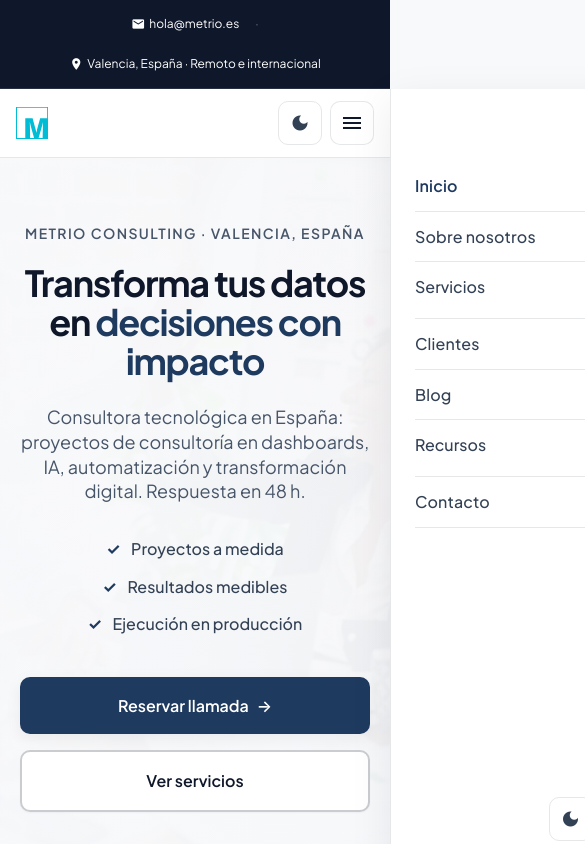
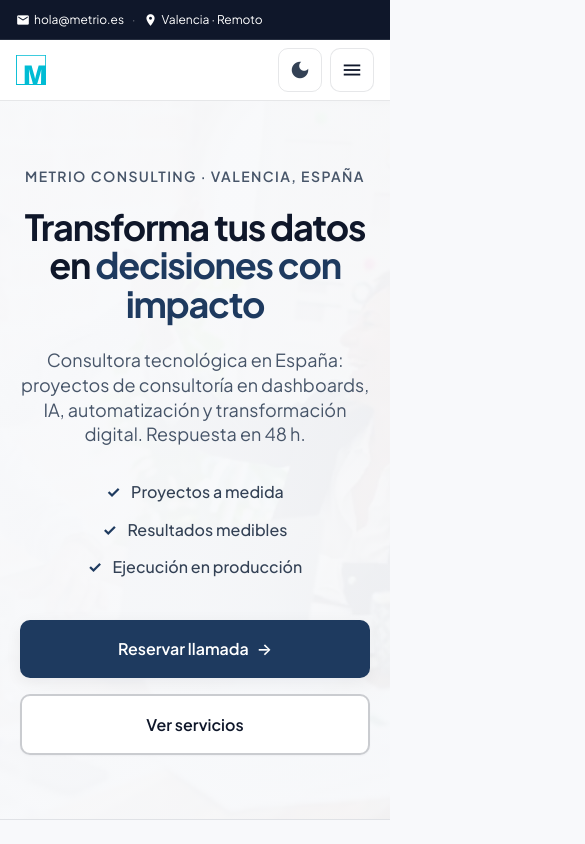
Before and after one commit to Metrio-ai/metrio-webpage, a React (Vite) app: page / in a window 390 px wide. Shown: the top 844 px of the page, 585 px wide, since content can reach past the window. Built offline with nearby package versions, Linux system fonts and the light colour scheme.

Commit message:
Arreglar header responsive: menú móvil funcional al redimensionar.
El drawer salía del flujo del header (backdrop-filter) y no respondía; ahora se renderiza por portal con burger y overlay fiables.

Co-authored-by: Cursor <cursoragent@cursor.com>

```diff
--- a/src/components/Header.css
+++ b/src/components/Header.css
@@ -41,12 +41,14 @@
 .headerTopbarInner {
   max-width: var(--container-max);
   margin: 0 auto;
-  padding: var(--space-2) var(--section-padding-x);
+  padding: 0.35rem var(--section-padding-x);
   display: flex;
-  flex-wrap: wrap;
+  flex-wrap: nowrap;
   align-items: center;
   justify-content: center;
-  gap: var(--space-2) var(--space-4);
+  gap: var(--space-2) var(--space-3);
+  min-height: 32px;
+  overflow: hidden;
 }
 
 .headerTopbarLink,
@@ -54,8 +56,9 @@
   display: inline-flex;
   align-items: center;
   gap: var(--space-1);
-  min-height: 32px;
+  min-height: 28px;
   color: #fff;
+  white-space: nowrap;
   transition: opacity var(--transition-base);
 }
 
@@ -67,18 +70,22 @@
 .headerTopbarLink .material-icons,
 .headerTopbarText .material-icons {
   font-size: 14px;
+  flex-shrink: 0;
 }
 
 .headerTopbarSep {
   opacity: 0.4;
+  flex-shrink: 0;
 }
 
-.headerTopbarSep--desktop,
-.headerTopbarLink--desktop {
+.headerTopbarSep--wide,
+.headerTopbarLink--wide {
   display: none;
 }
 
 .headerMain {
+  position: relative;
+  z-index: 2;
   background: var(--color-header-bg);
   backdrop-filter: blur(16px);
   -webkit-backdrop-filter: blur(16px);
@@ -92,7 +99,9 @@
   padding: var(--space-3) var(--section-padding-x);
   display: flex;
   align-items: center;
+  justify-content: space-between;
   gap: var(--space-4);
+  min-height: 64px;
 }
 
 .headerLogoLink {
@@ -109,17 +118,18 @@
 }
 
 .headerLogo {
-  height: 38px;
+  height: 36px;
   width: auto;
   display: block;
 }
 
-.headerNav {
+/* Desktop nav — inside header bar */
+.headerNav--desktop {
   flex: 1;
   display: flex;
   align-items: center;
   justify-content: flex-end;
-  gap: var(--space-4);
+  gap: var(--space-3);
   min-width: 0;
 }
 
@@ -127,7 +137,7 @@
   display: flex;
   align-items: center;
   flex-wrap: nowrap;
-  gap: var(--space-1);
+  gap: 0;
   list-style: none;
   margin: 0;
   padding: 0;
@@ -137,7 +147,7 @@
   display: inline-flex;
   align-items: center;
   min-height: 44px;
-  padding: var(--space-2) var(--space-3);
+  padding: var(--space-2) var(--space-2);
   font-size: var(--text-sm);
   font-weight: var(--font-medium);
   color: var(--color-text);
@@ -174,27 +184,39 @@
   margin-left: var(--space-2);
 }
 
-.headerThemeToggle {
-  display: flex;
+.headerThemeToggle,
+.headerBurger {
+  display: inline-flex;
   align-items: center;
   justify-content: center;
   width: 44px;
   height: 44px;
+  flex-shrink: 0;
   background: transparent;
   border: 1px solid var(--color-border);
   border-radius: var(--radius-md);
   color: var(--color-text);
+  cursor: pointer;
   transition: border-color var(--transition-base), color var(--transition-base), background var(--transition-base);
 }
 
-.headerThemeToggle:hover {
+.headerThemeToggle:hover,
+.headerBurger:hover {
   border-color: var(--color-border-strong);
   color: var(--color-accent);
   background: var(--color-bg-subtle);
 }
 
-.headerThemeToggle .material-icons {
-  font-size: 20px;
+.headerThemeToggle .material-icons,
+.headerBurger .material-icons {
+  font-size: 22px;
+  line-height: 1;
+  pointer-events: none;
+}
+
+.headerBurger {
+  background: var(--color-bg-elevated);
+  color: var(--color-text-strong);
 }
 
 .headerCtaBtn {
@@ -203,7 +225,7 @@
   justify-content: center;
   min-height: 44px;
   min-width: 44px;
-  padding: var(--space-2) var(--space-5);
+  padding: var(--space-2) var(--space-4);
   font-size: var(--text-sm);
   font-weight: var(--font-semibold);
   color: #fff !important;
@@ -221,77 +243,67 @@
 }
 
 .headerMobileActions {
-  display: none;
+  display: flex;
   align-items: center;
   gap: var(--space-2);
+  flex-shrink: 0;
   margin-left: auto;
+  position: relative;
+  z-index: 3;
 }
 
-.headerBurger {
-  display: flex;
-  align-items: center;
-  justify-content: center;
-  width: 44px;
-  height: 44px;
-  background: var(--color-bg-elevated);
-  border: 1px solid var(--color-border);
-  border-radius: var(--radius-md);
-  color: var(--color-text-strong);
-}
-
-.headerBurger .material-icons {
-  font-size: 24px;
-}
-
-.headerOverlay {
-  display: none;
-}
-
-@media (min-width: 1180px) {
-  .headerTopbarSep--desktop,
-  .headerTopbarLink--desktop {
-    display: inline-flex;
-  }
-
-  .headerNav {
-    display: flex !important;
-  }
-
-  .headerMobileActions {
-    display: none !important;
-  }
-}
-
-@media (max-width: 1179px) {
-  .headerMobileActions {
-    display: flex;
-  }
-
-  .headerNav {
+/* Mobile drawer — sibling of headerMain (avoids backdrop-filter containing-block bug) */
+.headerDrawer {
   position: fixed;
   top: 0;
   right: 0;
-    z-index: 210;
-    width: min(100%, 360px);
+  z-index: 220;
+  width: min(100vw - 3rem, 360px);
   height: 100dvh;
+  height: 100vh;
+  display: flex;
   flex-direction: column;
-    align-items: stretch;
-    justify-content: flex-start;
-    gap: 0;
-    padding: calc(72px + env(safe-area-inset-top, 0)) var(--space-6) var(--space-8);
+  padding:
+    calc(env(safe-area-inset-top, 0px) + var(--space-4))
+    var(--space-5)
+    calc(env(safe-area-inset-bottom, 0px) + var(--space-6));
   background: var(--color-bg-elevated);
   border-left: 1px solid var(--color-border);
   box-shadow: var(--shadow-lg);
-    transform: translateX(100%);
-    transition: transform var(--transition-smooth);
+  transform: translate3d(105%, 0, 0);
+  transition: transform 0.28s cubic-bezier(0.4, 0, 0.2, 1);
   overflow-y: auto;
+  overscroll-behavior: contain;
+  -webkit-overflow-scrolling: touch;
+  visibility: hidden;
+  pointer-events: none;
 }
 
-  .headerNav--open {
-    transform: translateX(0);
+.headerDrawer--open {
+  transform: translate3d(0, 0, 0);
+  visibility: visible;
+  pointer-events: auto;
 }
 
-  .headerNavList {
+.headerDrawerTop {
+  display: flex;
+  align-items: center;
+  justify-content: space-between;
+  gap: var(--space-3);
+  margin-bottom: var(--space-4);
+  padding-bottom: var(--space-3);
+  border-bottom: 1px solid var(--color-border);
+}
+
+.headerNav--mobile {
+  display: flex;
+  flex-direction: column;
+  flex: 1;
+  gap: 0;
+  min-height: 0;
+}
+
+.headerNav--mobile .headerNavList {
   flex-direction: column;
   align-items: stretch;
   gap: 0;
@@ -299,59 +311,113 @@
   margin-bottom: var(--space-6);
 }
 
-  .headerNavList > li {
+.headerNav--mobile .headerNavList > li {
   border-bottom: 1px solid var(--color-border);
 }
 
-  .headerNavLink {
+.headerNav--mobile .headerNavLink {
   width: 100%;
-    min-height: 48px;
+  min-height: 52px;
   padding: var(--space-3) 0;
   font-size: var(--text-base);
   border-bottom: none;
   white-space: normal;
 }
 
-  .headerNavActions {
+.headerNav--mobile .headerNavActions {
   flex-direction: column;
   width: 100%;
   margin-left: 0;
   margin-top: auto;
   gap: var(--space-3);
+  padding-top: var(--space-4);
 }
 
-  .headerCtaBtn {
+.headerNav--mobile .headerCtaBtn {
   width: 100%;
-    min-height: 48px;
+  min-height: 52px;
   font-size: var(--text-base);
 }
 
 .headerOverlay {
-    display: block;
   position: fixed;
   inset: 0;
-    z-index: 205;
-    background: rgba(15, 23, 42, 0.45);
+  z-index: 210;
+  display: block;
+  margin: 0;
+  padding: 0;
   border: none;
+  background: rgba(15, 23, 42, 0.48);
   cursor: pointer;
+  -webkit-tap-highlight-color: transparent;
+}
+
+@media (min-width: 1100px) {
+  .headerTopbarSep--wide,
+  .headerTopbarLink--wide {
+    display: inline-flex;
+  }
+
+  .headerNavLink {
+    padding: var(--space-2) var(--space-3);
   }
 }
 
-@media (max-width: 520px) {
+@media (max-width: 1099px) {
+  .headerMain {
+    /* Solid bar on mobile: blur not needed and can trap fixed children */
+    backdrop-filter: none;
+    -webkit-backdrop-filter: none;
+    background: var(--color-bg-elevated);
+  }
+}
+
+@media (max-width: 640px) {
+  .headerTopbarInner {
+    padding-inline: var(--space-4);
+    gap: var(--space-2);
+    justify-content: flex-start;
+    overflow-x: auto;
+    scrollbar-width: none;
+  }
+
+  .headerTopbarInner::-webkit-scrollbar {
+    display: none;
+  }
+
+  .headerTopbarEmail {
+    max-width: 42vw;
+    overflow: hidden;
+    text-overflow: ellipsis;
+  }
+
   .headerMainInner {
-    padding: var(--space-3) var(--space-4);
+    padding: var(--space-2) var(--space-4);
+    min-height: 56px;
   }
 
   .headerLogo {
-    height: 32px;
+    height: 30px;
+  }
+
+  .headerDrawer {
+    width: min(100vw - 2rem, 100%);
+    padding-inline: var(--space-4);
+  }
+}
+
+@media (max-width: 380px) {
+  .headerTopbarText {
+    display: none;
+  }
+
+  .headerTopbarSep:not(.headerTopbarSep--wide) {
+    display: none;
   }
 }
 
 @media (prefers-reduced-motion: reduce) {
-  .headerNav {
-    transition: none;
-  }
-
+  .headerDrawer,
   .skipLink {
     transition: none;
   }
--- a/src/components/Header.jsx
+++ b/src/components/Header.jsx
@@ -1,4 +1,5 @@
-import { useEffect, useState } from 'react'
+import { useEffect, useId, useState } from 'react'
+import { createPortal } from 'react-dom'
 import { Link, useLocation } from 'react-router-dom'
 import { useTheme } from '../context/ThemeContext'
 import { CONTACT_BOOK, METRIO_EMAIL } from '../constants/contact'
@@ -7,10 +8,10 @@ import { HeaderNavLink } from './HeaderNavDropdown'
 import './HeaderNavDropdown.css'
 import './Header.css'
 
-const NAV_ID = 'primary-navigation'
-const DESKTOP_NAV_MQ = '(min-width: 1180px)'
+const DESKTOP_NAV_MQ = '(min-width: 1100px)'
 
 function Header () {
+  const navId = useId()
   const [isBurgerOpen, setIsBurgerOpen] = useState(false)
   const [scrolled, setScrolled] = useState(false)
   const [isDesktopNav, setIsDesktopNav] = useState(
@@ -30,8 +31,9 @@ function Header () {
   useEffect(() => {
     const mq = window.matchMedia(DESKTOP_NAV_MQ)
     const onChange = () => {
-      setIsDesktopNav(mq.matches)
-      if (mq.matches) setIsBurgerOpen(false)
+      const desktop = mq.matches
+      setIsDesktopNav(desktop)
+      if (desktop) setIsBurgerOpen(false)
     }
     onChange()
     mq.addEventListener('change', onChange)
@@ -43,8 +45,10 @@ function Header () {
   }, [location.pathname])
 
   useEffect(() => {
-    document.body.style.overflow = isBurgerOpen ? 'hidden' : ''
-    return () => { document.body.style.overflow = '' }
+    if (!isBurgerOpen) return undefined
+    const prev = document.body.style.overflow
+    document.body.style.overflow = 'hidden'
+    return () => { document.body.style.overflow = prev }
   }, [isBurgerOpen])
 
   useEffect(() => {
@@ -57,11 +61,44 @@ function Header () {
   }, [isBurgerOpen])
 
   const closeMenu = () => setIsBurgerOpen(false)
+  const toggleMenu = () => setIsBurgerOpen((open) => !open)
   const themeLabel = theme === 'light' ? 'Activar modo oscuro' : 'Activar modo claro'
-  const hideMobileNav = !isDesktopNav && !isBurgerOpen
+
+  const navLinks = (
+    <ul className="headerNavList">
+      {MAIN_NAV.map((item) => (
+        <HeaderNavLink
+          key={item.label}
+          item={item}
+          isHomePage={isHomePage}
+          onNavigate={closeMenu}
+        />
+      ))}
+    </ul>
+  )
+
+  const themeButton = (className = 'headerThemeToggle') => (
+    <button
+      type="button"
+      className={className}
+      onClick={toggleTheme}
+      aria-label={themeLabel}
+    >
+      <span className="material-icons" aria-hidden="true">
+        {theme === 'light' ? 'dark_mode' : 'light_mode'}
+      </span>
+    </button>
+  )
 
   return (
-    <header className={`siteHeader ${scrolled ? 'siteHeader--scrolled' : ''}`}>
+    <header
+      className={[
+        'siteHeader',
+        scrolled ? 'siteHeader--scrolled' : '',
+        isBurgerOpen ? 'siteHeader--menuOpen' : '',
+        isDesktopNav ? 'siteHeader--desktop' : 'siteHeader--mobile'
+      ].filter(Boolean).join(' ')}
+    >
       <a href="#main-content" className="skipLink">
         Saltar al contenido principal
       </a>
@@ -70,17 +107,17 @@ function Header () {
         <div className="headerTopbarInner">
           <a href={`mailto:${METRIO_EMAIL}`} className="headerTopbarLink">
             <span className="material-icons" aria-hidden="true">mail</span>
-            {METRIO_EMAIL}
+            <span className="headerTopbarEmail">{METRIO_EMAIL}</span>
           </a>
           <span className="headerTopbarSep" aria-hidden="true">·</span>
           <span className="headerTopbarText">
             <span className="material-icons" aria-hidden="true">location_on</span>
-            Valencia, España · Remoto e internacional
+            Valencia · Remoto
           </span>
-          <span className="headerTopbarSep headerTopbarSep--desktop" aria-hidden="true">·</span>
+          <span className="headerTopbarSep headerTopbarSep--wide" aria-hidden="true">·</span>
           <a
             href="https://www.linkedin.com/company/metrio-consulting/"
-            className="headerTopbarLink headerTopbarLink--desktop"
+            className="headerTopbarLink headerTopbarLink--wide"
             target="_blank"
             rel="noopener noreferrer"
             aria-label="Metrio Consulting en LinkedIn (abre en nueva pestaña)"
@@ -104,58 +141,27 @@ function Header () {
             />
           </Link>
 
-          <nav
-            id={NAV_ID}
-            className={`headerNav ${isBurgerOpen ? 'headerNav--open' : ''}`}
-            aria-label="Navegación principal"
-            aria-hidden={hideMobileNav || undefined}
-            {...(hideMobileNav ? { inert: '' } : {})}
-          >
-            <ul className="headerNavList">
-              {MAIN_NAV.map((item) => (
-                <HeaderNavLink
-                  key={item.label}
-                  item={item}
-                  isHomePage={isHomePage}
-                  onNavigate={closeMenu}
-                />
-              ))}
-            </ul>
-
+          {isDesktopNav && (
+            <nav className="headerNav headerNav--desktop" aria-label="Navegación principal">
+              {navLinks}
               <div className="headerNavActions">
-              <button
-                type="button"
-                className="headerThemeToggle"
-                onClick={toggleTheme}
-                aria-label={themeLabel}
-              >
-                <span className="material-icons" aria-hidden="true">
-                  {theme === 'light' ? 'dark_mode' : 'light_mode'}
-                </span>
-              </button>
+                {themeButton()}
                 <Link to={CONTACT_BOOK} className="headerCtaBtn" onClick={closeMenu}>
                   Reservar llamada
                 </Link>
               </div>
             </nav>
+          )}
 
+          {!isDesktopNav && (
             <div className="headerMobileActions">
-            <button
-              type="button"
-              className="headerThemeToggle"
-              onClick={toggleTheme}
-              aria-label={themeLabel}
-            >
-              <span className="material-icons" aria-hidden="true">
-                {theme === 'light' ? 'dark_mode' : 'light_mode'}
-              </span>
-            </button>
+              {themeButton()}
               <button
                 type="button"
                 className="headerBurger"
-              onClick={() => setIsBurgerOpen(!isBurgerOpen)}
+                onClick={toggleMenu}
                 aria-expanded={isBurgerOpen}
-              aria-controls={NAV_ID}
+                aria-controls={navId}
                 aria-label={isBurgerOpen ? 'Cerrar menú de navegación' : 'Abrir menú de navegación'}
               >
                 <span className="material-icons" aria-hidden="true">
@@ -163,7 +169,50 @@ function Header () {
                 </span>
               </button>
             </div>
+          )}
         </div>
+      </div>
+
+      {!isDesktopNav && typeof document !== 'undefined' && createPortal(
+        <>
+          <div
+            className={`headerDrawer${isBurgerOpen ? ' headerDrawer--open' : ''}`}
+            id={navId}
+            role="dialog"
+            aria-modal={isBurgerOpen ? 'true' : undefined}
+            aria-label="Menú de navegación"
+            aria-hidden={!isBurgerOpen}
+            {...(!isBurgerOpen ? { inert: '' } : {})}
+          >
+            <div className="headerDrawerTop">
+              <Link to="/" className="headerLogoLink" onClick={closeMenu}>
+                <img
+                  className="headerLogo"
+                  src={`${import.meta.env.BASE_URL}metrioLogo.svg`}
+                  alt="Metrio Consulting — Inicio"
+                  width="120"
+                  height="40"
+                  decoding="async"
+                />
+              </Link>
+              <button
+                type="button"
+                className="headerBurger"
+                onClick={closeMenu}
+                aria-label="Cerrar menú de navegación"
+              >
+                <span className="material-icons" aria-hidden="true">close</span>
+              </button>
+            </div>
+
+            <nav className="headerNav headerNav--mobile" aria-label="Navegación principal">
+              {navLinks}
+              <div className="headerNavActions">
+                <Link to={CONTACT_BOOK} className="headerCtaBtn" onClick={closeMenu}>
+                  Reservar llamada
+                </Link>
+              </div>
+            </nav>
           </div>
 
           {isBurgerOpen && (
@@ -174,6 +223,9 @@ function Header () {
               onClick={closeMenu}
             />
           )}
+        </>,
+        document.body
+      )}
     </header>
   )
 }
--- a/src/components/HeaderNavDropdown.css
+++ b/src/components/HeaderNavDropdown.css
@@ -98,7 +98,7 @@
   outline-offset: -2px;
 }
 
-@media (min-width: 1180px) {
+@media (min-width: 1100px) {
   .headerNavDropdown:hover .headerNavDropdownPanel {
     opacity: 1;
     visibility: visible;
@@ -110,16 +110,15 @@
   }
 }
 
-@media (max-width: 1179px) {
+@media (max-width: 1099px) {
   .headerNavDropdown {
     width: 100%;
-    border-bottom: 1px solid var(--color-border);
   }
 
   .headerNavDropdownTrigger {
     width: 100%;
     justify-content: space-between;
-    min-height: 48px;
+    min-height: 52px;
     padding: var(--space-3) 0;
     font-size: var(--text-base);
     border-bottom: none;
@@ -143,13 +142,13 @@
   }
 
   .headerNavDropdown--open .headerNavDropdownPanel {
-    max-height: 520px;
+    max-height: 640px;
     pointer-events: auto;
   }
 
   .headerNavDropdownLink {
     min-height: 48px;
-    padding-left: var(--space-2);
+    padding-left: var(--space-3);
     font-size: var(--text-base);
     color: var(--color-text-muted);
   }
```
Lines whose indentation alone changed are shown as unchanged.
